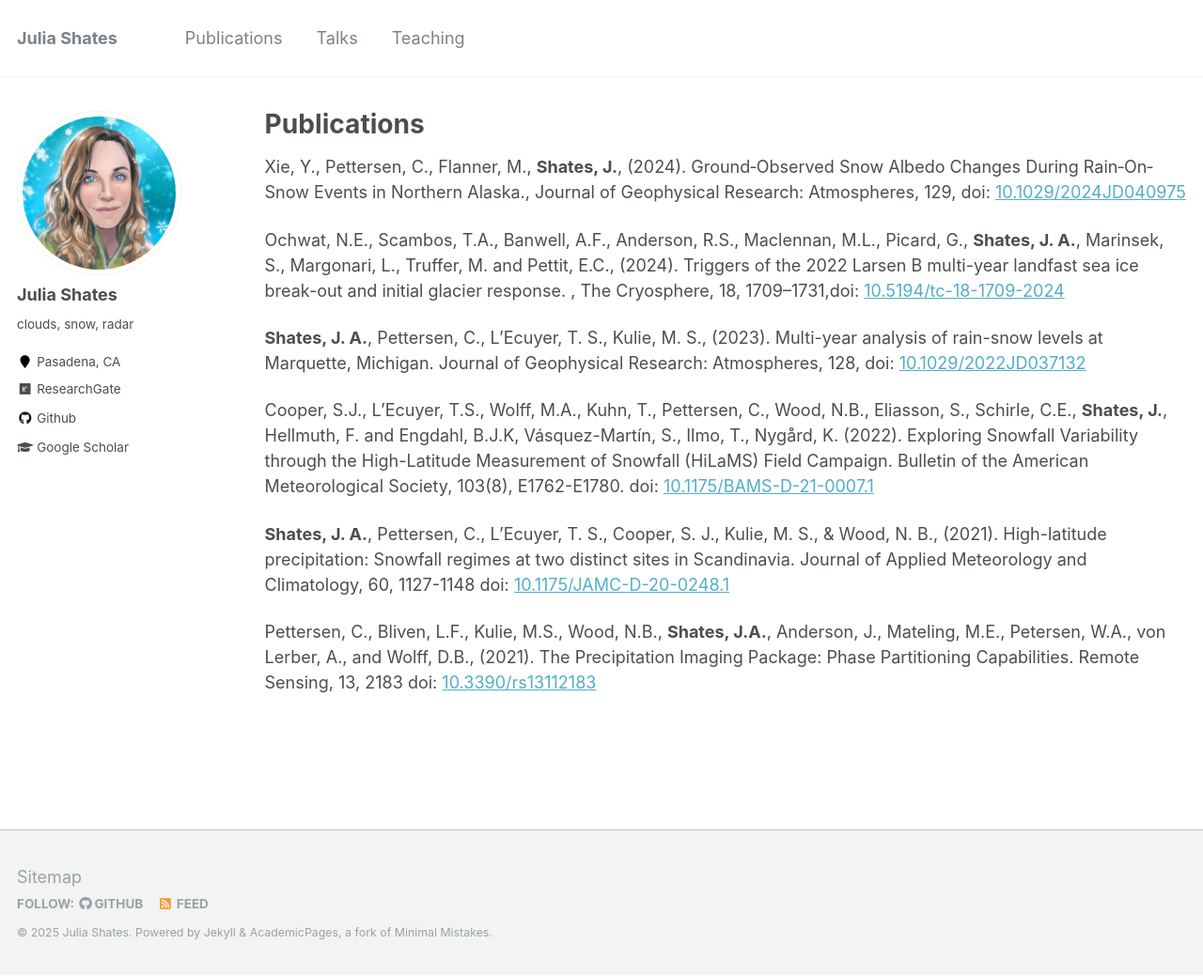
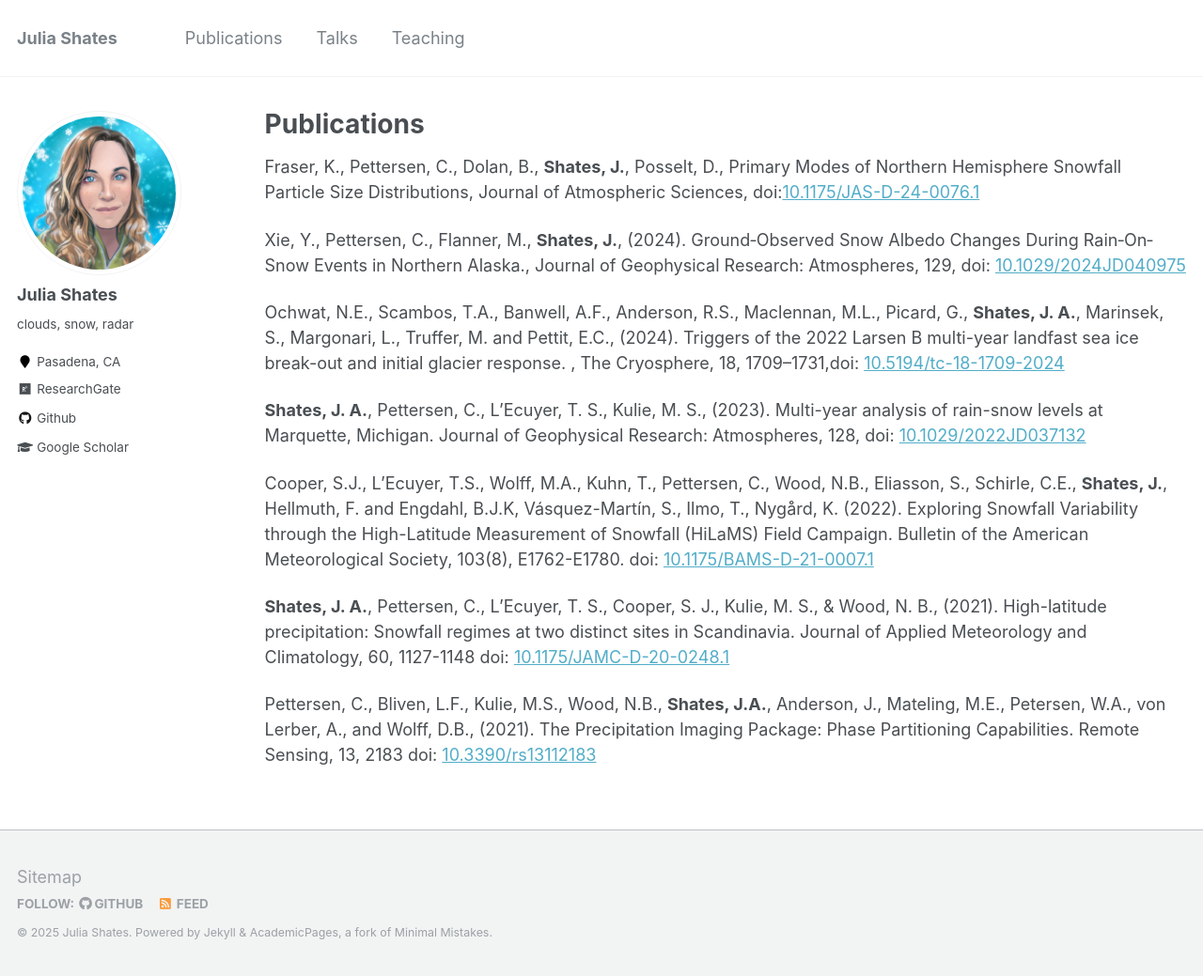
Before and after one commit to shates/shates.github.io, a Jekyll site: the page built from _pages/publications.md, in a window 1280 px wide and 1039 px high. Shown: the whole window at 94% size. Built offline with Jekyll 4.4.1, drawn with Linux system fonts in a browser that asks for light colours.

Commit message:
Update publications.md

```diff
--- a/_pages/publications.md
+++ b/_pages/publications.md
@@ -4,6 +4,11 @@ title: "Publications"
 permalink: /publications/
 author_profile: true
 ---
+Fraser, K., Pettersen, C., Dolan, B., **Shates, J.**, Posselt, D., Primary Modes of Northern
+Hemisphere Snowfall Particle Size Distributions, Journal of Atmospheric Sciences, doi:[10.1175/JAS-D-24-0076.1](https://doi.org/10.1175/JAS-D-24-0076.1)
+
+
+
 Xie, Y., Pettersen, C., Flanner, M., **Shates, J.**, (2024). Ground‐Observed Snow Albedo Changes During Rain‐On‐Snow Events in Northern Alaska., Journal of Geophysical Research: Atmospheres, 129, doi: [10.1029/2024JD040975](https://doi.org/10.1029/2024JD040975)
 
 
```
